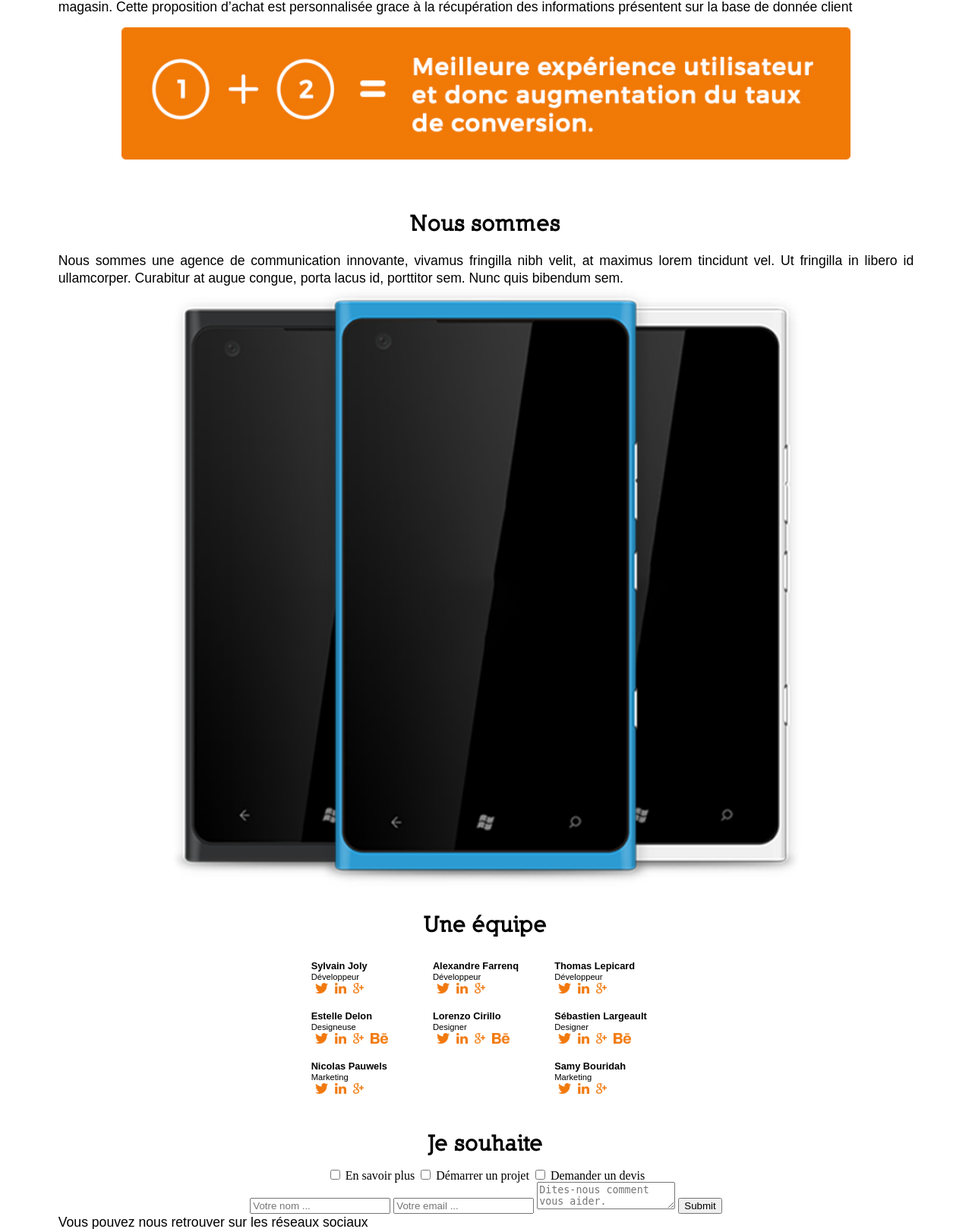
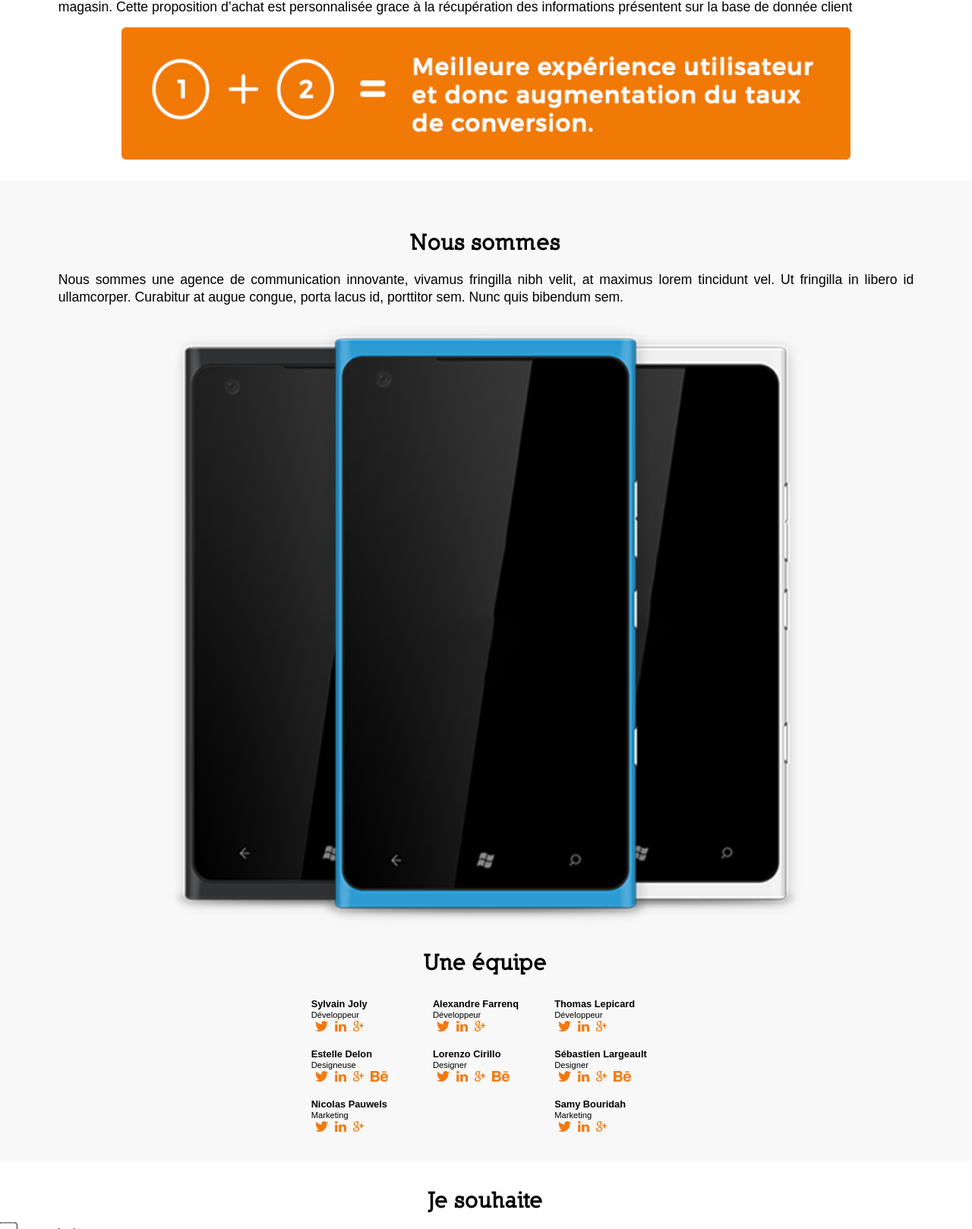
Before and after one commit to Alegzandr/semaine-agence, a PHP site: page / in a window 1280 px wide. Shown: the part 1232-2850 px from the top of the page at 76% size. Run offline with PHP 8.4, Linux system fonts and the light colour scheme; some web fonts are replaced.

Commit message:
Mobile done

```diff
--- a/assets/css/styles.css
+++ b/assets/css/styles.css
@@ -74,7 +74,9 @@
     src: url(../fonts/montserrat-regular.ttf);
 }
 
-/* ProductShow own styles */
+/* ProductShow own styles
+Mobile version */
+
 body {
     text-align: center;
 }
@@ -181,6 +183,7 @@
 section {
     font-size: 1rem;
     padding-top: 35px;
+    padding-bottom: 25px;
 }
 
 h3 {
@@ -228,6 +231,11 @@
 
 .mobiles {
     width: 65vw;
+    margin-top: 25px;
+}
+
+#agency {
+    background-color: #f8f8f8;
 }
 
 #agency h3 {
@@ -264,10 +272,76 @@
     justify-content: center;
 }
 
+input[type="checkbox"] {
+    transform: scale(2);
+    padding: 10px;
+}
+
+label {
+    font-family: "Montserrat Light", sans-serif;
+    font-size: .9em;
+}
+
+form[name="contact"] {
+    line-height: 1.4;
+    text-align: center;
+}
+
+.choice {
+    text-align: left;
+}
+
+.fields {
+    background-color: #000;
+    padding: 20px 0;
+    margin-top: 15px;
+    line-height: 2;
+}
+
+input[type="submit"] {
+    padding: 12px 24px;
+    font-family: "Montserrat Regular", sans-serif;
+    color: #fff;
+    font-size: .9em;
+    border: 0;
+    background-color: #ef7923;
+    text-transform: uppercase;
+    font-weight: bold;
+}
+
+input[type="text"], input[type="email"], textarea {
+    border: 2px solid #fff;
+}
+
+footer {
+    background-color: #ef7923;
+    color: #fff;
+    line-height: 4;
+    padding-bottom: 25px;
+}
+
+footer p {
+    text-align: center;
+    font-size: .75em;
+    padding-top: 10px;
+}
+
+.footer-hr {
+    border: 0;
+    border-bottom: 1px solid #fff;
+}
+
+.social {
+    width: 32px;
+    margin-left: 20px;
+}
+
+/* Tablet version */
 @media (min-width: 641px) {
 
 }
 
+/* Desktop version */
 @media (min-width: 1025px) {
 
 }
```
Also changed, not shown: index.html (+14 -12 lines), assets/img/facebook.png (added), assets/img/googleplus.png (added), assets/img/linkedin.png (added), assets/img/twitter.png (added).
